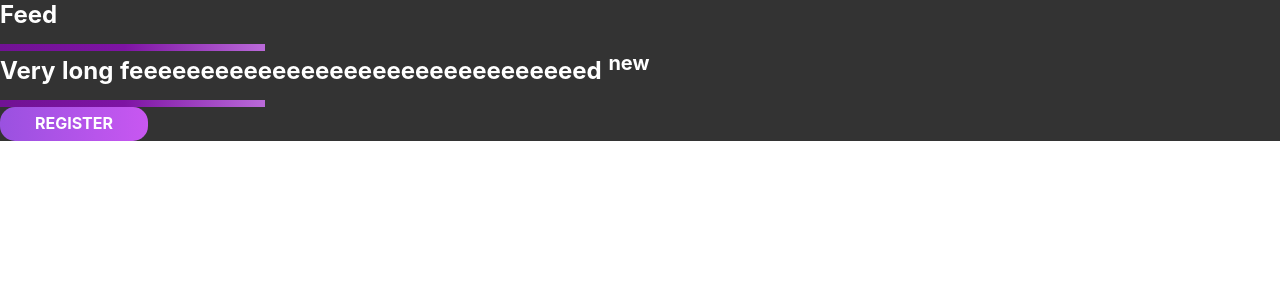
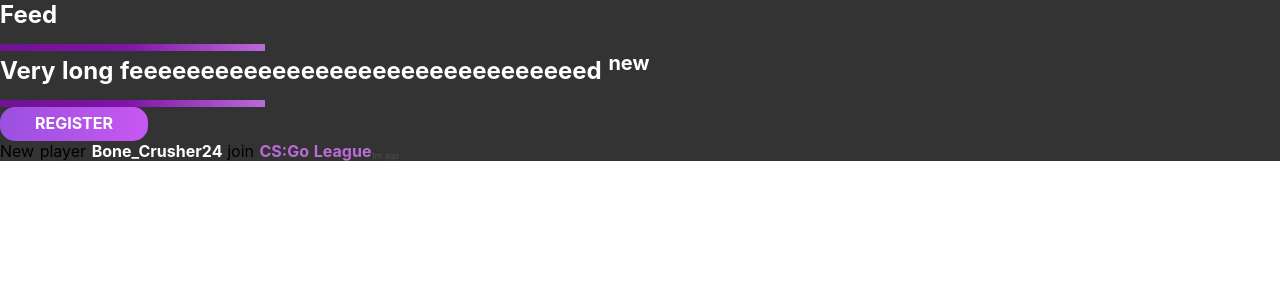
Before and after one commit to llChimerall/nuxttest, a Nuxt app: page / in a window 1280 px wide. Shown: the top 300 px of the page. Built offline with nearby package versions, Linux system fonts and the light colour scheme.

Commit message:
import FeedItem to index.vue

```diff
--- a/pages/index.vue
+++ b/pages/index.vue
@@ -3,6 +3,7 @@
     <Title text="Feed" />
     <Title text="Very long feeeeeeeeeeeeeeeeeeeeeeeeeeeeeeeed" :newLabel="true"/>
     <Button text="Register" />
+    <FeedItem/>
   </div>
 
 
@@ -11,9 +12,11 @@
 <script>
 import Title from '~/components/Title.vue';
 import Button from '~/components/Button.vue';
+import FeedItem from '~/components/FeedItem.vue';
 
 export default {
   components: {
+    FeedItem,
     Title,
     Button
   }
```
